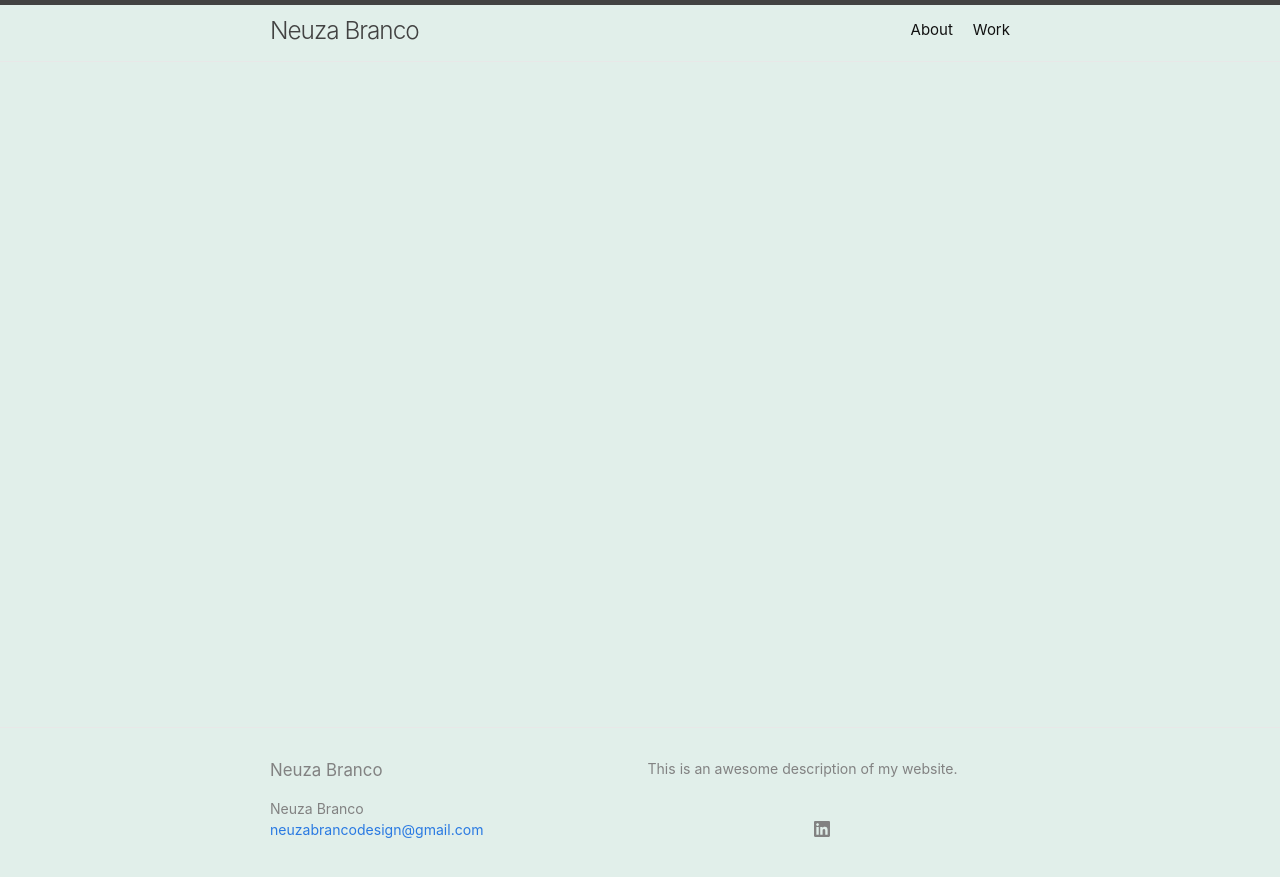
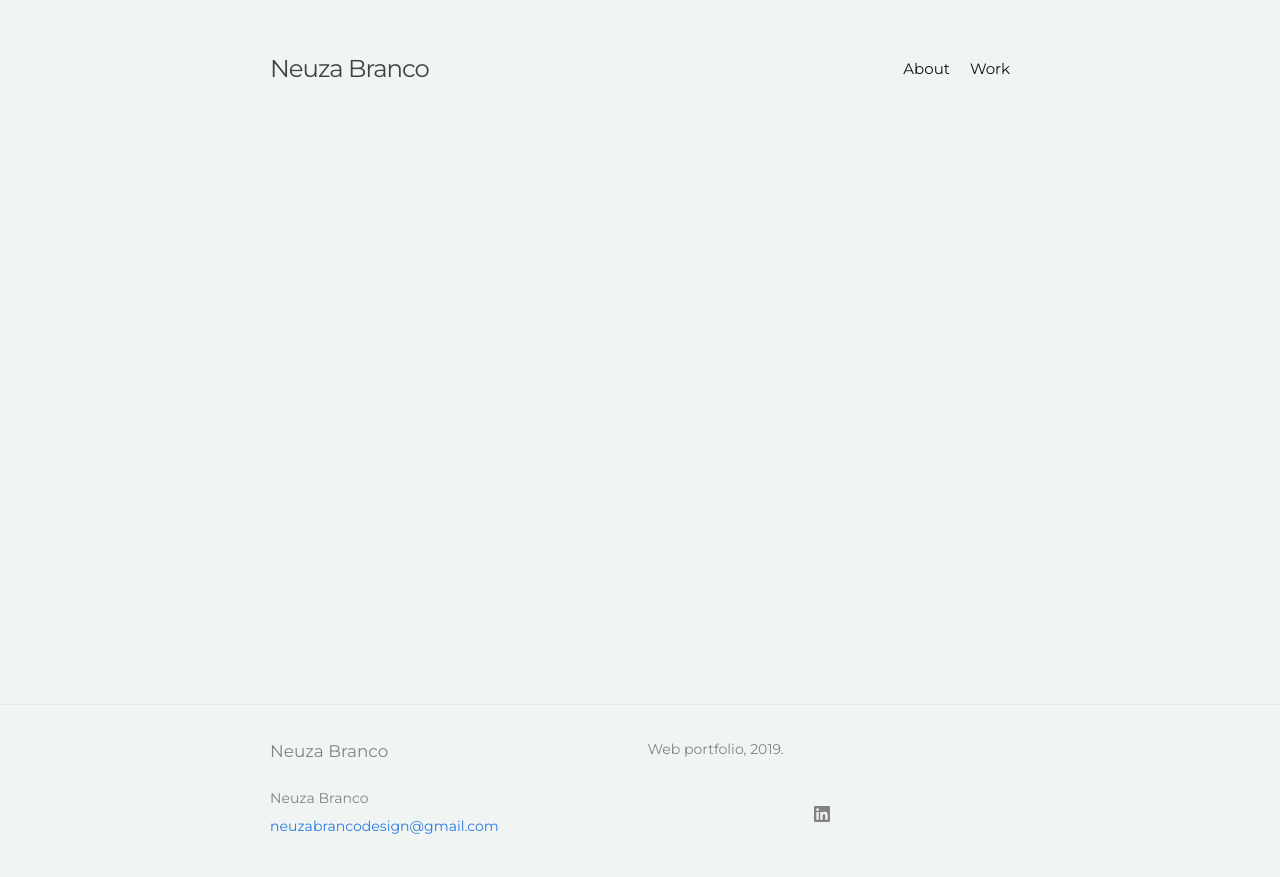
Before and after one commit to neuzadbranco/neuzadbranco.github.io, a Jekyll site: the page built from index.md, in a window 1280 px wide. Shown: the top 877 px of the page. Built offline with Jekyll 4.4.1, drawn with Linux system fonts in a browser that asks for light colours.

Commit message:
Changes
layout changes

```diff
--- a/_config.yml
+++ b/_config.yml
@@ -2,7 +2,7 @@
 author: Neuza Branco
 email: neuzabrancodesign@gmail.com
 description: > # this means to ignore newlines until "exclude"
-  This is an awesome description of my website.
+  Web portfolio, 2019.
 
 exclude:
   - Gemfile
--- a/_includes/head.html
+++ b/_includes/head.html
@@ -4,4 +4,5 @@
   <meta name="viewport" content="width=device-width, initial-scale=1">
   <link rel="stylesheet" href="{{ "/assets/css/style.css" | relative_url }}">
   <title>{{ site.title }}</title>
+  <link href="https://fonts.googleapis.com/css?family=Montserrat:400,500i,700&display=swap" rel="stylesheet">
 </head>
--- a/_sass/minima.scss
+++ b/_sass/minima.scss
@@ -2,16 +2,16 @@
 
 // Define defaults for each variable.
 
-$base-font-family: -apple-system, BlinkMacSystemFont, "Segoe UI", Roboto, Helvetica, Arial, sans-serif, "Apple Color Emoji", "Segoe UI Emoji", "Segoe UI Symbol" !default;
+$base-font-family: 'Montserrat', sans-serif !default;
 $base-font-size:   15px !default;
 $base-font-weight: 400 !default;
 $small-font-size:  $base-font-size * 0.875 !default;
-$base-line-height: 1.5 !default;
+$base-line-height: 2 !default;
 
 $spacing-unit:     30px !default;
 
 $text-color:       #111 !default;
-$background-color: #e1efea !default;
+$background-color: #f0f5f3 !default;
 $brand-color:      #2a7ae2 !default;
 
 $grey-color:       #828282 !default;
--- a/_sass/minima/_layout.scss
+++ b/_sass/minima/_layout.scss
@@ -2,8 +2,9 @@
  * Site header
  */
 .site-header {
-  border-top: 5px solid $grey-color-dark;
-  border-bottom: 1px solid $grey-color-light;
+  border-top: 50px;
+  margin-top: 35px;
+  border-bottom: 0px solid $orange-color;
   min-height: $spacing-unit * 1.865;
   line-height: $base-line-height * $base-font-size * 2.25;
 
@@ -17,6 +18,7 @@
   letter-spacing: -1px;
   margin-bottom: 0;
   float: left;
+
 
   @include media-query($on-palm) {
     padding-right: 45px;
```
Also changed, not shown: 1 other file.
